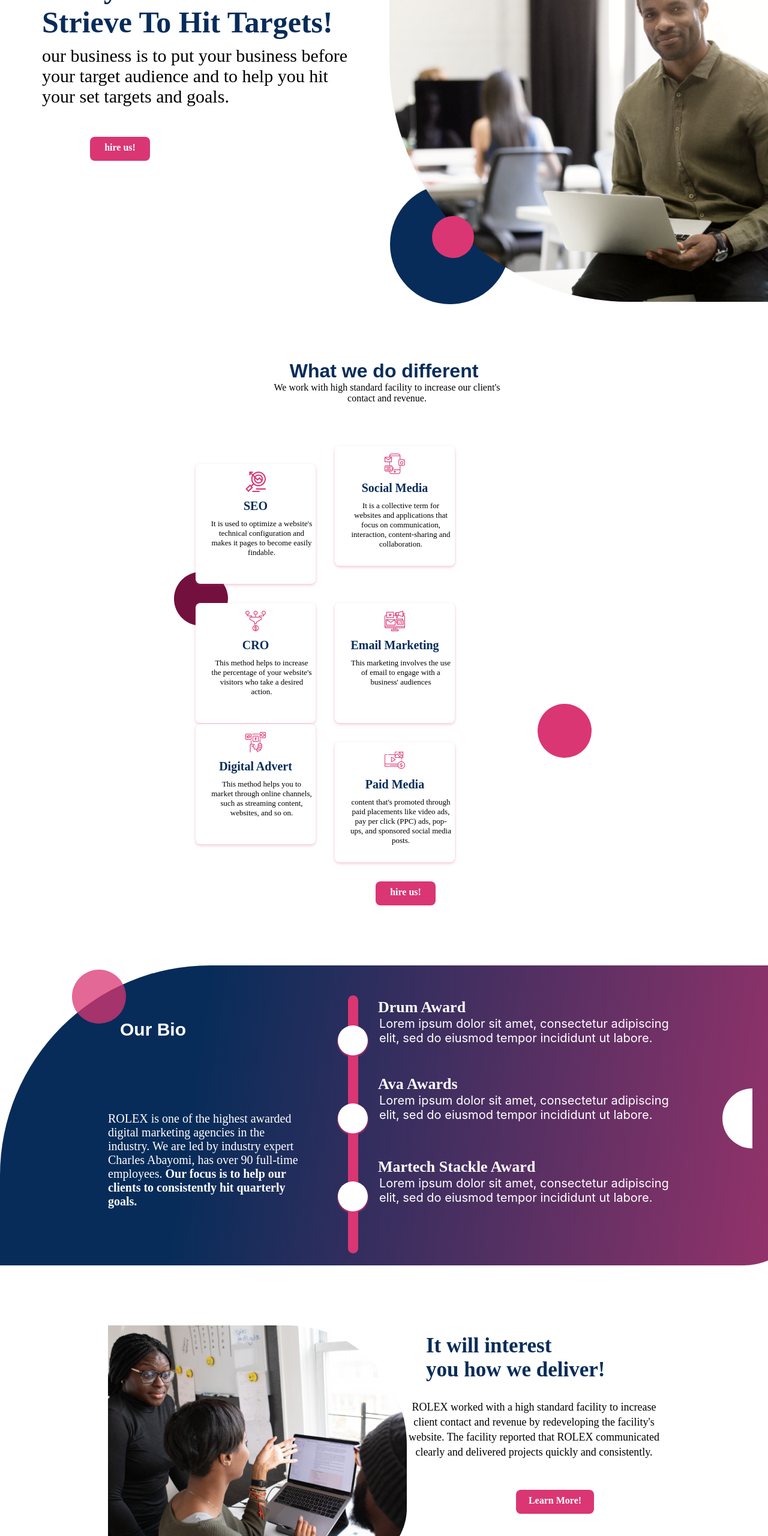
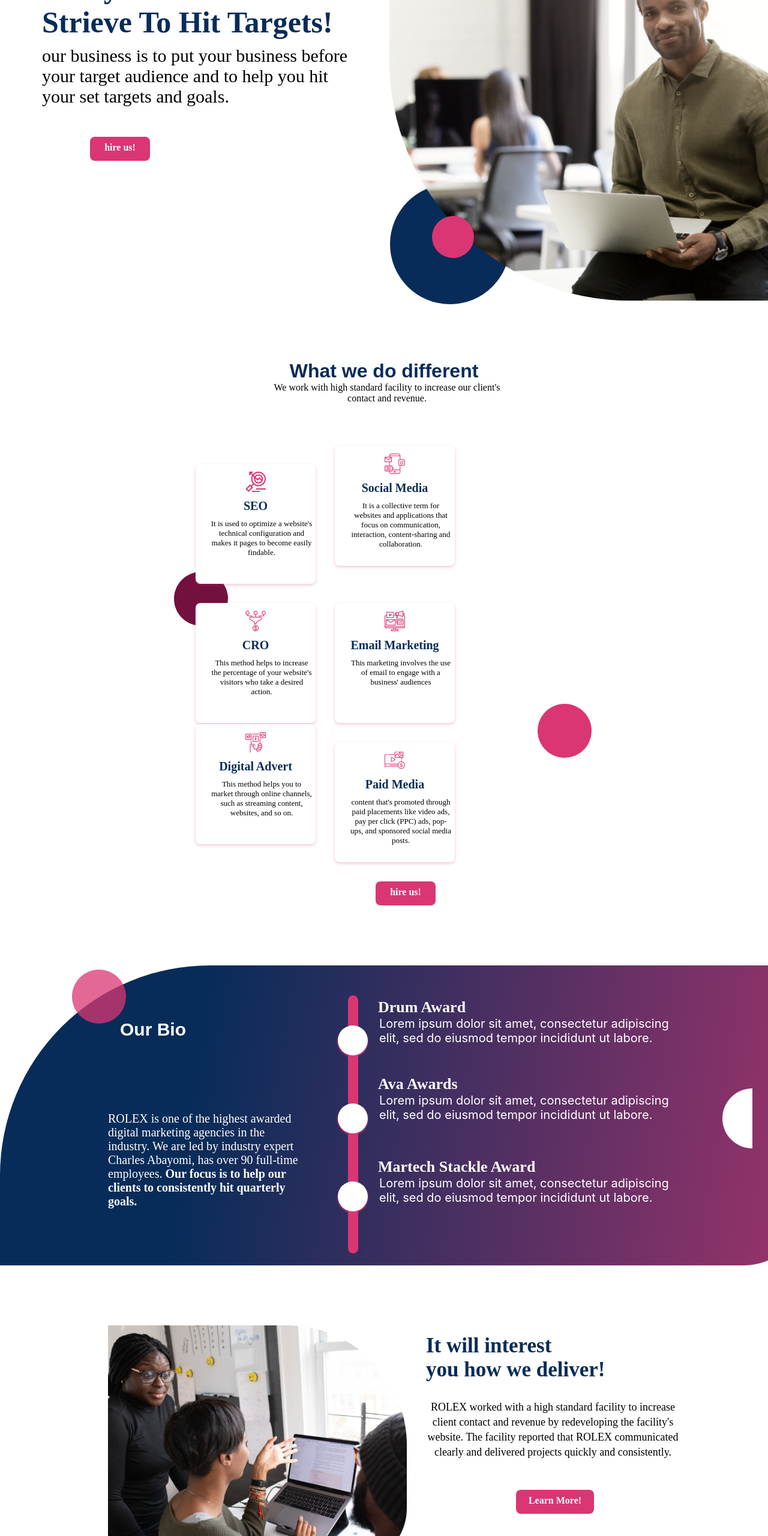
Before and after one commit to Sopulu16/rolex, a plain HTML site: page index.html in a window 1280 px wide. Shown: the part 240-2800 px from the top of the page at 60% size. Drawn offline with Linux system fonts and the light colour scheme.

Commit message:
created first website

```diff
--- a/index.html
+++ b/index.html
@@ -96,7 +96,7 @@
 <div class="interest">
     <img src="images/Rectangle 10.png" alt="">
    <h2> It will interest <br> you how we deliver!</h2>
-   <p>ROLEX worked with a high standard facility to increase <br> client contact and revenue by redeveloping the facility's <br> website. The facility reported that ROLEX communicated <br> clearly and delivered projects quickly and consistently.</p>
+   <p>ROLEX worked with a high standard facility to increase  client contact and revenue by redeveloping the facility's website. The facility reported that ROLEX communicated clearly and delivered projects quickly and consistently.</p>
    <div class="circle"></div>
    <h6>Learn More!</h6>
 </div>
@@ -132,7 +132,7 @@
 
 <div class="baners">
     <h1>Rolex</h1>
-    <p style="padding-left: 150px;">Lorem Ipsum is simply dummy text of the printing and typesetting industry.</p>
+    <p style="padding-left: 150px; line-height: 30px;">Lorem Ipsum is simply dummy text of the printing and typesetting industry.</p>
     <h2 style="position: absolute; left: 550px; bottom: 364px;">Services</h2>
     <P style="position: absolute; left: 550px; bottom: 320px;">SEO</P>
     <p style="position: absolute; left: 550px; bottom: 280px;">Paid Media</p>
--- a/style.css
+++ b/style.css
@@ -84,7 +84,7 @@ div p{
     width: 700px;
     object-fit: cover;
     left: 649px;
-    bottom: 515px;
+    bottom: 517.3px;
     border-bottom-left-radius: 400px;
     z-index: 10;
 }
@@ -340,9 +340,10 @@ div p{
 }
 
 .interest p{
+    width: 57ch;
     text-align:center;
     font-size: 18px;
-    margin-left: 350px;
+    margin-left: 450px;
     line-height: 25px;
 }
 
@@ -542,10 +543,9 @@ div p{
     font-size: 20px;
 
 }
+
 .fa-envelope{
     height: 25px;
-
-
 }
 
 .angle2{
@@ -562,6 +562,7 @@ div p{
     text-decoration: none;
     color: #000000ab;
 }
+
 .address{
     font-size: 20px;
     font-family: sans-serif;
```
